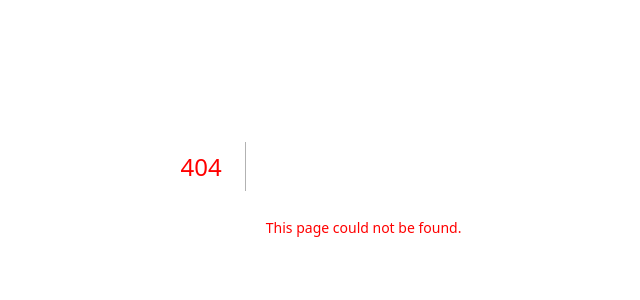
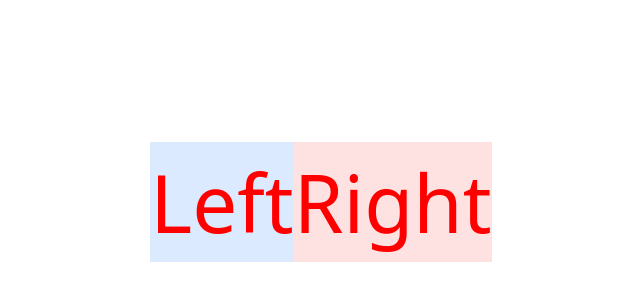
Before and after one commit to Fukuemon/ComponentsLibrary, a Next.js app: page /flex in a window 1280 px wide. Before the commit this address had no page. Shown: the part 198-498 px from the top of the page, without its empty margins (319-959 px from the left). Built offline with nearby package versions, Linux system fonts and the light colour scheme.

Commit message:
💄 style:  #9 2つのコンポーネントを操作するFlexコンポーネントの作成

```diff
--- /dev/null
+++ b/src/app/(style)/flex/_conponets/Flex/SplitScreen/SplitScreen.tsx
@@ -0,0 +1,21 @@
+import styles from './styles.module.scss'
+
+type SplitScreenProps = {
+  left: React.FC
+  right: React.FC
+  leftWeight?: number
+  rightWeight?: number
+}
+
+export const SplitScreen = ({ left: Left, right: Right, leftWeight, rightWeight }: SplitScreenProps) => {
+  return (
+    <div className={styles.container}>
+      <div className={styles.pane} style={{ flex: leftWeight }}>
+        <Left />
+      </div>
+      <div className={styles.pane} style={{ flex: rightWeight }}>
+        <Right />
+      </div>
+    </div>
+  )
+}
--- /dev/null
+++ b/src/app/(style)/flex/_conponets/Flex/SplitScreen/styles.module.scss
@@ -0,0 +1,3 @@
+.container {
+  display: flex;
+}
--- /dev/null
+++ b/src/app/(style)/flex/page.tsx
@@ -0,0 +1,12 @@
+import { SplitScreen } from './_conponets/Flex/SplitScreen/SplitScreen'
+
+const LeftComponent = () => {
+  return <h1 className=" bg-blue-100 text-center">Left</h1>
+}
+
+const RightComponent = () => {
+  return <h1 className="bg-red-100 text-center">Right</h1>
+}
+export default function Flex() {
+  return <SplitScreen left={LeftComponent} right={RightComponent} leftWeight={2} rightWeight={3} />
+}
```
